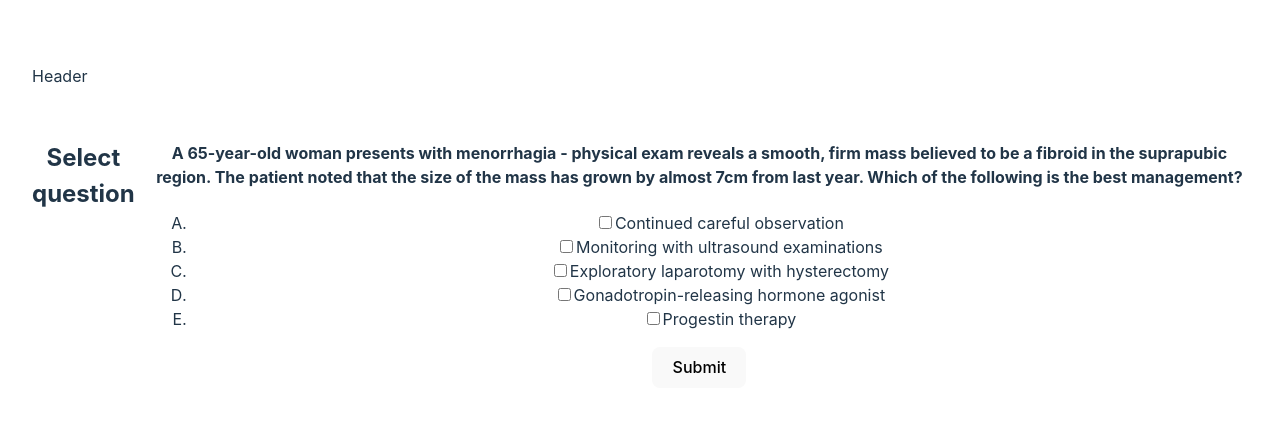
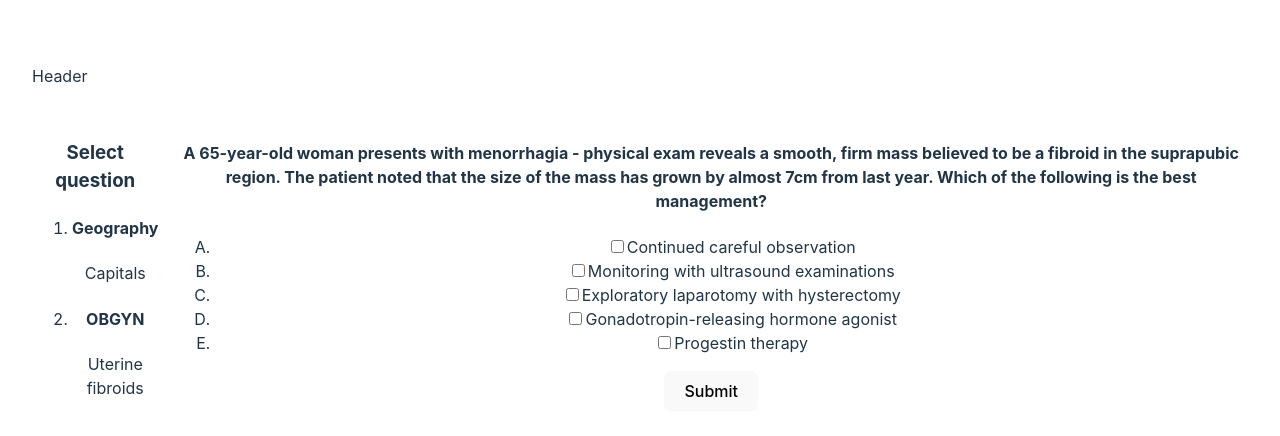
Before and after one commit to BigFatDuck1/final_mb_simple_mcq, a React (Vite) app: page / in a window 1280 px wide. Shown: the top 436 px of the page. Built offline with nearby package versions, Linux system fonts and the light colour scheme.

Commit message:
Displays question previews on side panel

```diff
--- a/src/SelectPanel.jsx
+++ b/src/SelectPanel.jsx
@@ -1,9 +1,29 @@
 //import React from "react";
+import questions from "./questions.json";
+
 
 function SelectPanel() {
+    let questions_array = []; //Subject + Topic
+    for (const id in questions) {
+        questions_array.push(questions[id]);
+    }
+    console.log(questions_array);
+
     return (
         <div>
-            <h2>Select question</h2>
+            <h3>Select question</h3>
+            <ol>
+                {
+                    questions_array.map((item) => {
+                        let q_preview =
+                        <li>
+                            <h4>{item.subject}</h4>
+                            <p>{item.topic}</p>
+                        </li>
+                        return q_preview;
+                    })
+                }
+            </ol>
         </div>
     )
 }
```
